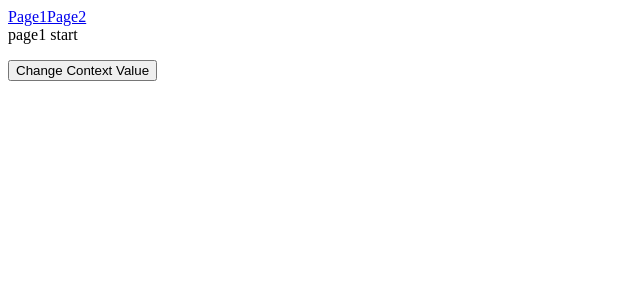
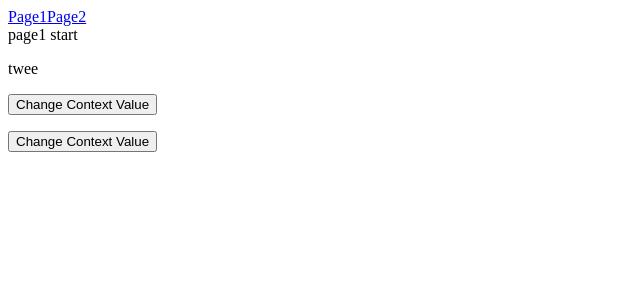
Before and after one commit to RichardVanMaaren/react-ts-context-example, a React (Create React App) app: page /Page1 in a window 1280 px wide. Shown: the top 300 px of the page, without its empty margins (0-640 px from the left). Built offline with nearby package versions, Linux system fonts and the light colour scheme.

Commit message:
3 files modified

```diff
--- a/App.tsx
+++ b/App.tsx
@@ -7,6 +7,7 @@ import UserContext from './context';
 
 function App() {
   const [context, setContext] = useState('start');
+  const [context2, setContext2] = useState('twee');
 
   return (
     <div>
@@ -19,7 +20,7 @@ function App() {
           <Route
             path="Page1"
             element={
-              <UserContext.Provider value={[context, setContext]}>
+              <UserContext.Provider value={{context, setContext,context2,setContext2}}>
                 <Page1 />
               </UserContext.Provider>
             }
--- a/context.tsx
+++ b/context.tsx
@@ -1,6 +1,5 @@
-import React, {createContext} from 'react'
+import React, { createContext } from 'react';
 
-const UserContext = React.createContext("user")
-export const SecondContext = React.createContext("instance")
+const UserContext = React.createContext('user');
 
 export default UserContext;
--- a/page1.tsx
+++ b/page1.tsx
@@ -1,14 +1,19 @@
 import React, { useContext } from 'react';
 import UserContext from './context';
-import {SecondContext} from './context';
+
 
 const Page1 = () => {
-  const [context, setContext] = useContext(UserContext);
-  const [context2, setContext2] = useContext(SecondContext);
+  const {context, setContext, context2, setContext2} = useContext(UserContext);
+
   return (
     <html>
       page1 {context} <p/>
+      {context2}<p/>
       <button onClick={() => setContext('New Value')}>
+        Change Context Value
+      </button>
+      <p/>
+      <button onClick={() => setContext2('New Value 2')}>
         Change Context Value
       </button>
     </html>
```
